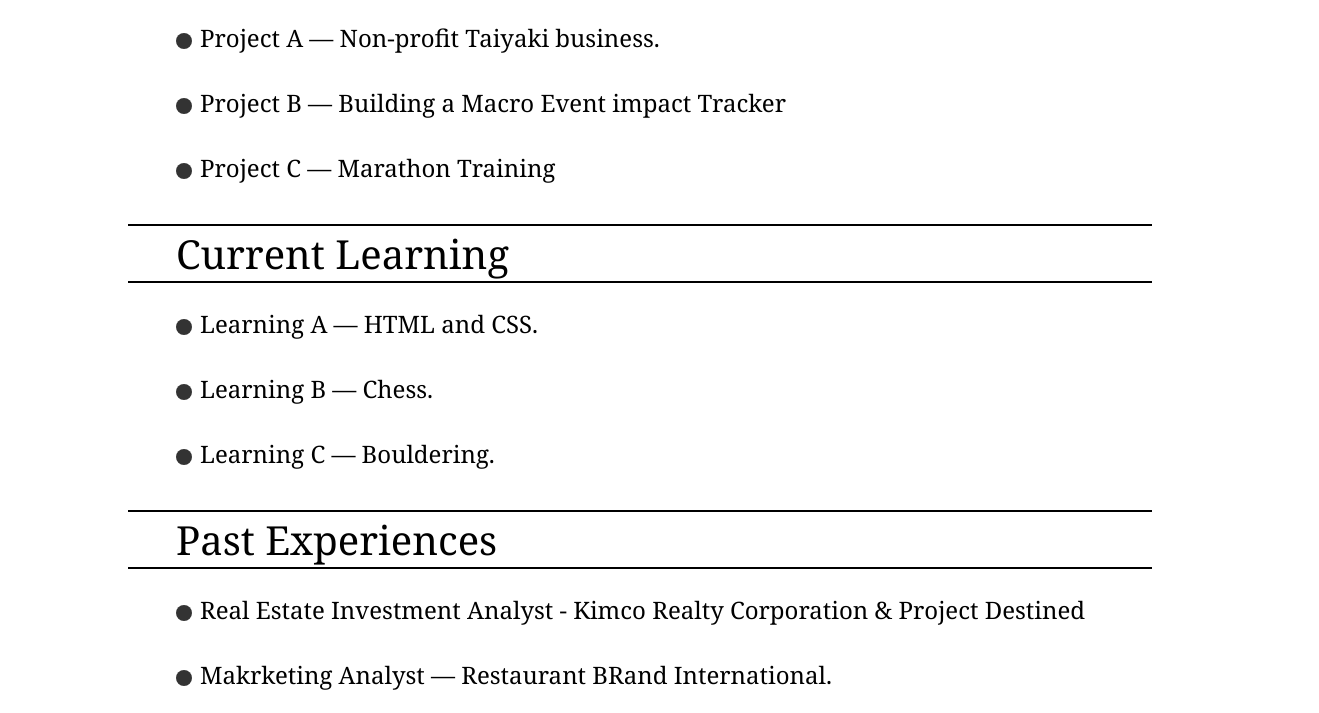
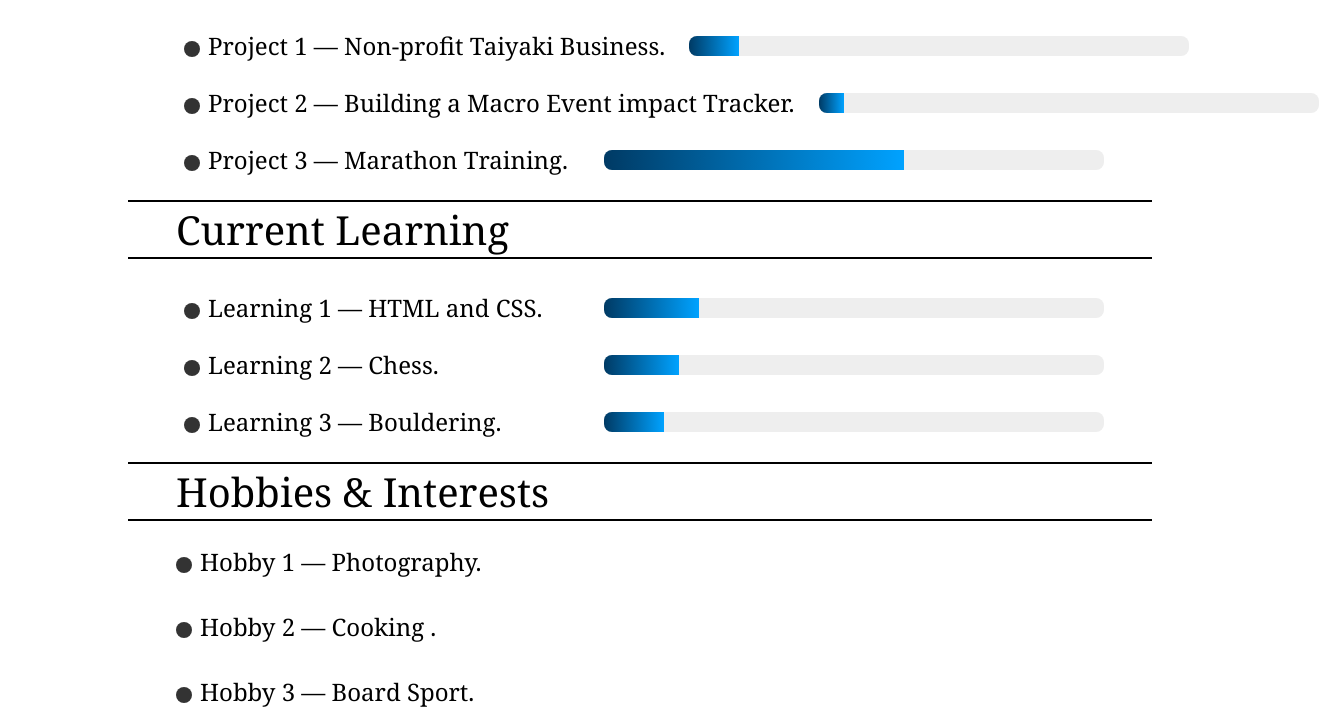
Before and after one commit to JustJoe24/Website, a plain HTML site: page index.html in a window 1280 px wide. Shown: the part 647-1360 px from the top of the page, 1319 px wide, since content can reach past the window. Drawn offline with Linux system fonts and the light colour scheme.

Commit message:
commit 1234567890abcdef1234567890abcdef12345678 Author: Your Name <Joeseph Yu>

```diff
--- a/index.html
+++ b/index.html
@@ -8,17 +8,16 @@
   </head>
 
   <body>
-    <header class="site-header"><div class="inner">Background</div></header>
+    <header class="site-header"><div class="inner">Joseph | Progress Blog</div></header>
     <main class="main">
       <div class="layout">
         <div class="profile profile-slideshow" id="profile-slideshow">
           <img id="profile-image" src="images/profile.jpg" alt="Joseph Yu">
         </div>
         <div class="box">
-          <h2 class="section-title">Introduction</h2>
+          <h2 class="section-title">Hey I am Joe!</h2>
           <hr/>
-          <p class="intro-text">Hey I am Joe!
-            <br/><br/>
+          <p class="intro-text">
             I was born and raised in Johannesburg, South Africa, where I developed a strong sense of independence and curiosity about the world beyond my immediate surroundings. Since high school, I knew I wanted to study abroad to challenge myself and grow beyond what was familiar. Leaving South Africa alone after graduation pushed me to adapt quickly, embrace uncertainty, and build confidence through new experiences. <br/><br/>
           </p>
         </div>
@@ -28,26 +27,64 @@
     <hr class="section-divider-top"/>
     <header class="section-header"><div class="inner">Current Projects</div></header>
     <hr class="section-divider"/>
-    <p class="section-text bullet-dot">Project A — Non-profit Taiyaki business.</p>
-    <p class="section-text bullet-dot">Project B — Building a Macro Event impact Tracker</p>
-    <p class="section-text bullet-dot">Project C — Marathon Training</p>
+
+    <div class="project">
+      <p class="section-text bullet-dot">Project 1 — Non-profit Taiyaki Business.</p>
+      <div class="progress-wrap" data-progress="10" aria-hidden="true">
+        <div class="progress-bar"></div>
+      </div>
+    </div>
+    <div class="project">
+      <p class="section-text bullet-dot">Project 2 — Building a Macro Event impact Tracker.</p>
+      <div class="progress-wrap" data-progress="5" aria-hidden="true">
+        <div class="progress-bar"></div>
+      </div>
+    </div>
+    <div class="project">
+      <p class="section-text bullet-dot">Project 3 — Marathon Training.</p>
+      <div class="progress-wrap" data-progress="60" aria-hidden="true">
+        <div class="progress-bar"></div>
+      </div>
+    </div>
 
     <hr class="section-divider-top"/>
     <header class="section-header"><div class="inner">Current Learning</div></header>
     <hr class="section-divider"/>
-    <p class="section-text bullet-dot">Learning A — HTML and CSS.</p>
-    <p class="section-text bullet-dot">Learning B — Chess.</p>
-    <p class="section-text bullet-dot">Learning C — Bouldering.</p>
+    <div class="project">
+      <p class="section-text bullet-dot">Learning 1 — HTML and CSS.</p>
+      <div class="progress-wrap" data-progress="19" aria-hidden="true">
+        <div class="progress-bar"></div>
+      </div>
+    </div>
+    <div class="project">
+      <p class="section-text bullet-dot">Learning 2 — Chess.</p>
+      <div class="progress-wrap" data-progress="15" aria-hidden="true">
+        <div class="progress-bar"></div>
+      </div>
+    </div>
+    <div class="project">
+      <p class="section-text bullet-dot">Learning 3 — Bouldering.</p>
+      <div class="progress-wrap" data-progress="12" aria-hidden="true">
+        <div class="progress-bar"></div>
+      </div>
+    </div>
+
+    <hr class="section-divider-top"/>
+    <header class="section-header"><div class="inner">Hobbies & Interests</div></header>
+    <hr class="section-divider"/>
+    <p class="section-text bullet-dot">Hobby 1 — Photography.</p>
+    <p class="section-text bullet-dot">Hobby 2 — Cooking .</p>
+    <p class="section-text bullet-dot">Hobby 3 — Board Sport.</p>
 
     <hr class="section-divider-top"/>
     <header class="section-header"><div class="inner">Past Experiences</div></header>
     <hr class="section-divider"/>
     <p class="section-text bullet-dot">Real Estate Investment Analyst - Kimco Realty Corporation & Project Destined</p>
-    <p class="section-text bullet-dot">Makrketing Analyst — Restaurant BRand International.</p>
+    <p class="section-text bullet-dot">Makrketing Analyst — Restaurant Band International.</p>
     <p class="section-text bullet-dot">Real Estate Private Equity Analyst — The Meridian Group</p>
 
     <hr class="section-divider-top"/>
-    <header class="section-header"><div class="inner">Contact</div></header>
+    <header class="section-header centered"><div class="inner">Contact</div></header>
     <hr class="section-divider"/>
     <div class="contact-row">
       <a class="contact-link" href="https://www.linkedin.com/in/jyu03/" target="_blank" rel="noopener noreferrer" aria-label="LinkedIn (opens in new tab)">LinkedIn</a>
@@ -96,6 +133,15 @@
         profileImgEl.addEventListener('mouseenter', stop);
         profileImgEl.addEventListener('mouseleave', start);
       }
+
+      // Animate progress bars on load
+      document.querySelectorAll('.progress-wrap').forEach((wrap, idx) => {
+        const percent = parseInt(wrap.getAttribute('data-progress') || '0', 10);
+        const bar = wrap.querySelector('.progress-bar');
+        setTimeout(() => {
+          bar.style.width = Math.max(0, Math.min(100, percent)) + '%';
+        }, idx * 150);
+      });
     });
   </script>
 </html>
--- a/style.css
+++ b/style.css
@@ -87,7 +87,7 @@
 font-size: 20px;
 font-family: 'Georgia', serif;
 color: black;
-margin-top: 8px;
+margin-top: 32px;
 line-height: 32px;
 }
 .section-text {
@@ -99,7 +99,7 @@
 
 /* Header and title styles moved from inline HTML */
 .site-header {
-	background: linear-gradient(90deg, #003a64 0%, #00a2ff 50%,#83c5ff 100%);
+	background: linear-gradient(90deg, #003a64 0%,#83c5ff 100%);
 	color: white;
 	padding: 16px;
 	font-family: Georgia, serif;
@@ -122,6 +122,9 @@
 	font-family: 'Georgia',  serif;
 	font-size: 40px;
 	padding: 16px 0;
+}
+.section-header.centered {
+	text-align: center;
 }
 .section-divider-top{
 	border: 0;
@@ -178,3 +181,41 @@
 .contact-link:hover {
 	text-decoration: underline;
 }
+
+/* Project progress bars */
+.project {
+  display: flex;
+  align-items: center;
+  justify-content: space-between;
+  gap: 16px;
+  margin-top: 8px;
+  padding: 0 176px;
+}
+.project > * {
+  margin: 0;
+}
+.project-title {
+  flex-shrink: 0;
+  font-size: 24px;
+  font-family: Georgia, serif;
+  color: black;
+}
+.project .section-text {
+  margin: 8px;
+  flex-shrink: 0;
+}
+.progress-wrap {
+  width: 500px;
+  height: 20px;
+  background: #eeeeee;
+  border-radius: 8px;
+  overflow: hidden;
+  flex-shrink: 0;
+  margin-right: 0;
+}
+.progress-bar {
+  height: 100%;
+  width: 0%;
+  background: linear-gradient(90deg, #003a64, #00a2ff);
+  transition: width 1s ease;
+}
```
